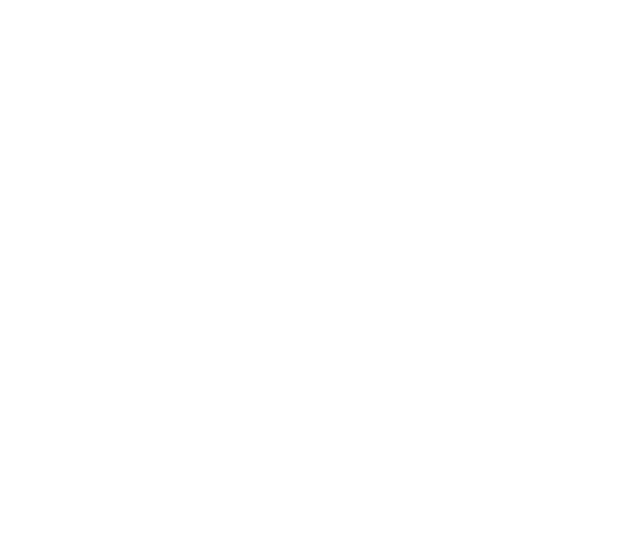
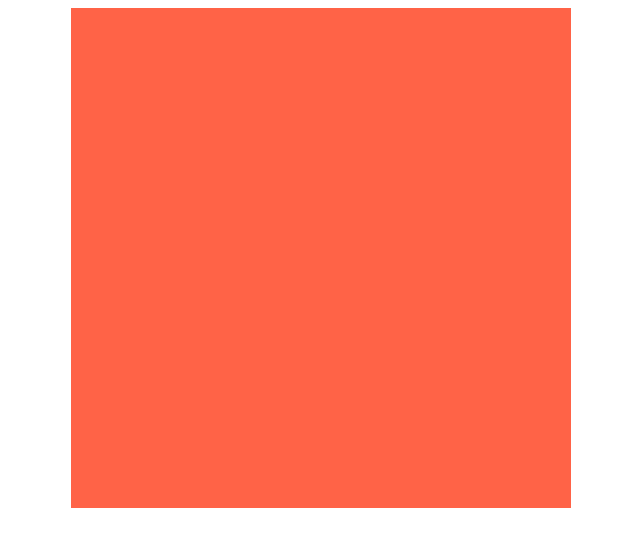
Before and after one commit to mohelalfy/etch-sketch, a plain HTML site: page index.html in a window 1280 px wide. Shown: the whole page, without its empty margins (319-959 px from the left). Drawn offline with Linux system fonts and the light colour scheme.

Commit message:
feat: Create grid
Creates 16x16 grid in javascript, styled by css to achieve grid look

```diff
--- a/css/style.css
+++ b/css/style.css
@@ -0,0 +1,13 @@
+
+#grid {
+  display: flex;
+  flex-wrap: wrap;
+  width: 500px;
+  height: 500px;
+  margin: auto;
+}
+
+.grid-item {
+  flex-basis: 25%;
+  background-color: tomato;
+}
--- a/index.html
+++ b/index.html
@@ -7,6 +7,7 @@
     <link rel="stylesheet" href="./css/style.css" />
   </head>
   <body>
+    <div id="grid"></div>
     <script src="./js/script.js"></script>
   </body>
 </html>
--- a/js/script.js
+++ b/js/script.js
@@ -0,0 +1,8 @@
+const containerDiv = document.querySelector("#grid");
+
+for (let i = 0; i < 16; i++) {
+  const div = document.createElement("div");
+  div.className = "grid-item";
+
+  containerDiv.append(div);
+}
```
